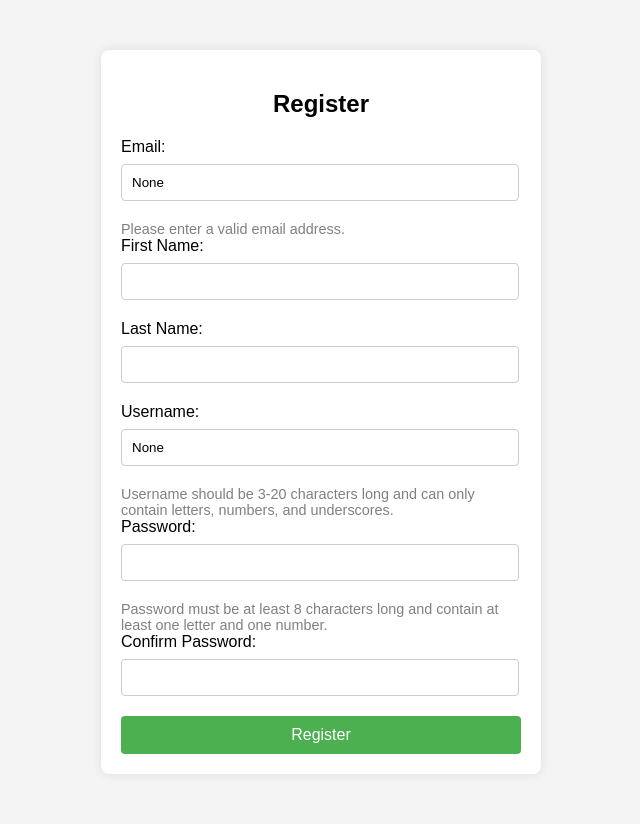
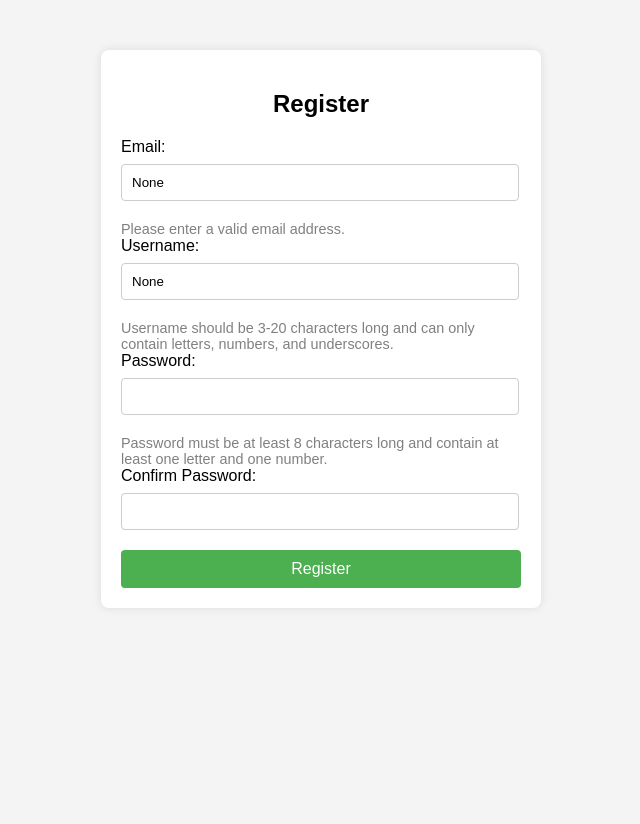
Before and after one commit to MaheelLLC/CIS-375-Vote-Project, a Django app: page /vote/register/ in a window 1280 px wide. Shown: the whole page, without its empty margins (319-959 px from the left). After the commit the page ends 588 px from the top, so only its background shows below. Run offline with Django 5.2, Linux system fonts and the light colour scheme.

Commit message:
Fixed register constraints

```diff
--- a/vote_app/templates/vote_app/registerPage.html
+++ b/vote_app/templates/vote_app/registerPage.html
@@ -112,18 +112,6 @@
             <div class="error">{{ form.email.errors }}</div>
         {% endif %}
 
-        <label for="firstname">First Name:</label>
-        <input type="text" id="firstname" name="firstname" value="{{ form.first_name.value }}" required>
-        {% if form.first_name.errors %}
-            <div class="error">{{ form.first_name.errors }}</div>
-        {% endif %}
-
-        <label for="lastname">Last Name:</label>
-        <input type="text" id="lastname" name="lastname" value="{{ form.last_name.value }}" required>
-        {% if form.last_name.errors %}
-            <div class="error">{{ form.last_name.errors }}</div>
-        {% endif %}
-
         <label for="username">Username:</label>
         <input type="text" id="username" name="username" value="{{ form.username.value }}" required>
         <div class="info">Username should be 3-20 characters long and can only contain letters, numbers, and underscores.</div>
@@ -132,14 +120,14 @@
         {% endif %}
 
         <label for="password">Password:</label>
-        <input type="password" id="password" name="password" required>
+        <input type="password" id="password" name="password1" required>
         <div class="info">Password must be at least 8 characters long and contain at least one letter and one number.</div>
         {% if form.password1.errors %}
             <div class="error">{{ form.password1.errors }}</div>
         {% endif %}
 
         <label for="confirm_password">Confirm Password:</label>
-        <input type="password" id="confirm_password" name="confirm_password" required>
+        <input type="password" id="confirm_password" name="password2" required>
         {% if form.password2.errors %}
             <div class="error">{{ form.password2.errors }}</div>
         {% endif %}
--- a/vote_app/views.py
+++ b/vote_app/views.py
@@ -30,8 +30,12 @@ def register_view(request):
             username = form.cleaned_data.get('username')
             password = form.cleaned_data.get('password1')
             user = authenticate(username=username, password=password)
-            login(request, user)
-            return redirect('home')
+            if user is not None:
+                login(request, user)
+                return redirect('home')
+        else:
+            # Debugging: print form errors
+            print("Form errors:", form.errors)
     else:
         form = CustomUserCreationForm()
     return render(request, 'vote_app/registerPage.html', {'form': form})
```
